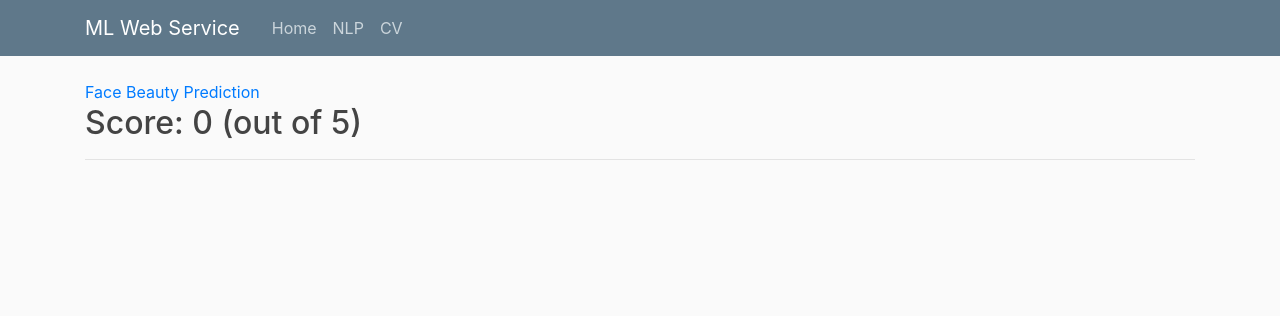
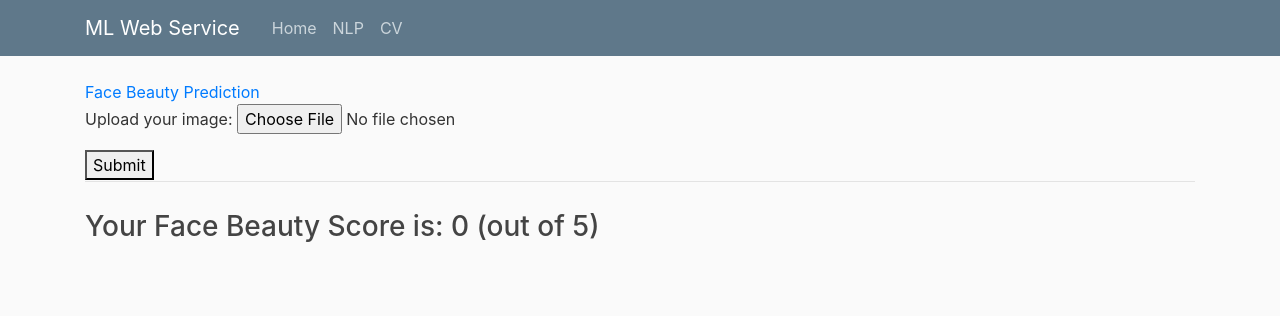
Before and after one commit to Jerrrrykun/cloud_computing_project, a Flask app: page /fbp in a window 1280 px wide. Shown: the top 316 px of the page. Run offline with Flask 2, Linux system fonts and the light colour scheme; some libraries are stand-ins or nearby versions.

Commit message:
Add files via upload

```diff
--- a/CloudComputingFrontend/templates/fbp.html
+++ b/CloudComputingFrontend/templates/fbp.html
@@ -7,8 +7,31 @@
     <div class="media-body">
     <div class="article-metadata">
         <a class="mr-2" >Face Beauty Prediction</a>
+        <form class="ui form" method="post" enctype=multipart/form-data action="#">
+            <p>Upload your image: <input type="file" id="uploadImg" value="Upload" onchange="xmTanUploadImg(this)"></p>
+            <script>
+              function xmTanUploadImg(obj) {
+                  var file = obj.files[0];
+                  var reader = new FileReader();
+                  reader.readAsDataURL(file);
+                  reader.onload = function (e) {    // Read the file
+                      var img = document.getElementById("selectImg");
+                      img.src = e.target.result;   // img.src = this.result / e.target == this
+                  };
+              }
+            </script>
+            <button type="submit">Submit</button>
+        </form>
+    </div>
+
+      <div class="ui inverted blue center aligned big segment">
           <div class="field">
-              <label><h2>Score: {{score}} (out of 5)</h2></label>
+              <div class="field">
+                <img src="" alt="" id="selectImg">
+              </div>
+              <div class="center">
+                <label><h3>Your Face Beauty Score is: {{score}} (out of 5)</h3></label>
+              </div>
           </div>
       </div>
 
```
